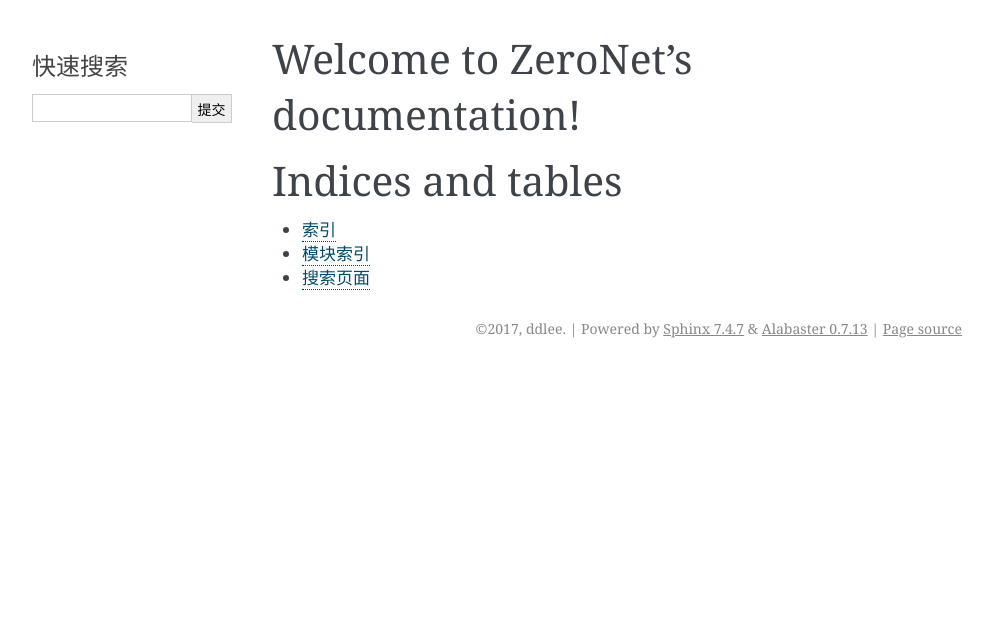
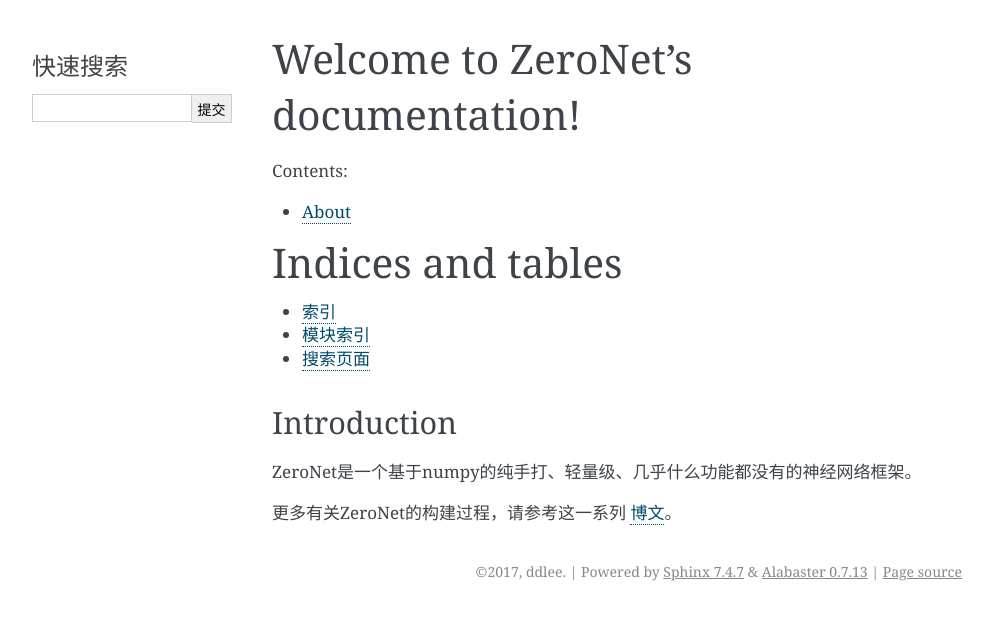
Before and after one commit to ddlee-cn/ZeroNet, a Sphinx documentation site: the page built from docs/index.rst, in a window 1280 px wide. Shown: the top 620 px of the page, without its empty margins (148-1140 px from the left). Built offline with Sphinx 7.4.7, drawn with Linux system fonts in a browser that asks for light colours.

Commit message:
test sphinx docs

```diff
--- /dev/null
+++ b/docs/about.rst
@@ -0,0 +1,5 @@
+==========
+About
+==========
+
+本框架仅做入门与练手之用。
--- a/docs/index.rst
+++ b/docs/index.rst
@@ -10,6 +10,8 @@
    :maxdepth: 2
    :caption: Contents:
 
+   about
+
 
 
 Indices and tables
@@ -18,3 +20,14 @@
 * :ref:`genindex`
 * :ref:`modindex`
 * :ref:`search`
+
+
+=============
+Introduction
+=============
+
+ZeroNet是一个基于numpy的纯手打、轻量级、几乎什么功能都没有的神经网络框架。
+
+更多有关ZeroNet的构建过程，请参考这一系列 `博文`_。
+
+.. _博文: https://blog.ddlee.cn
```
